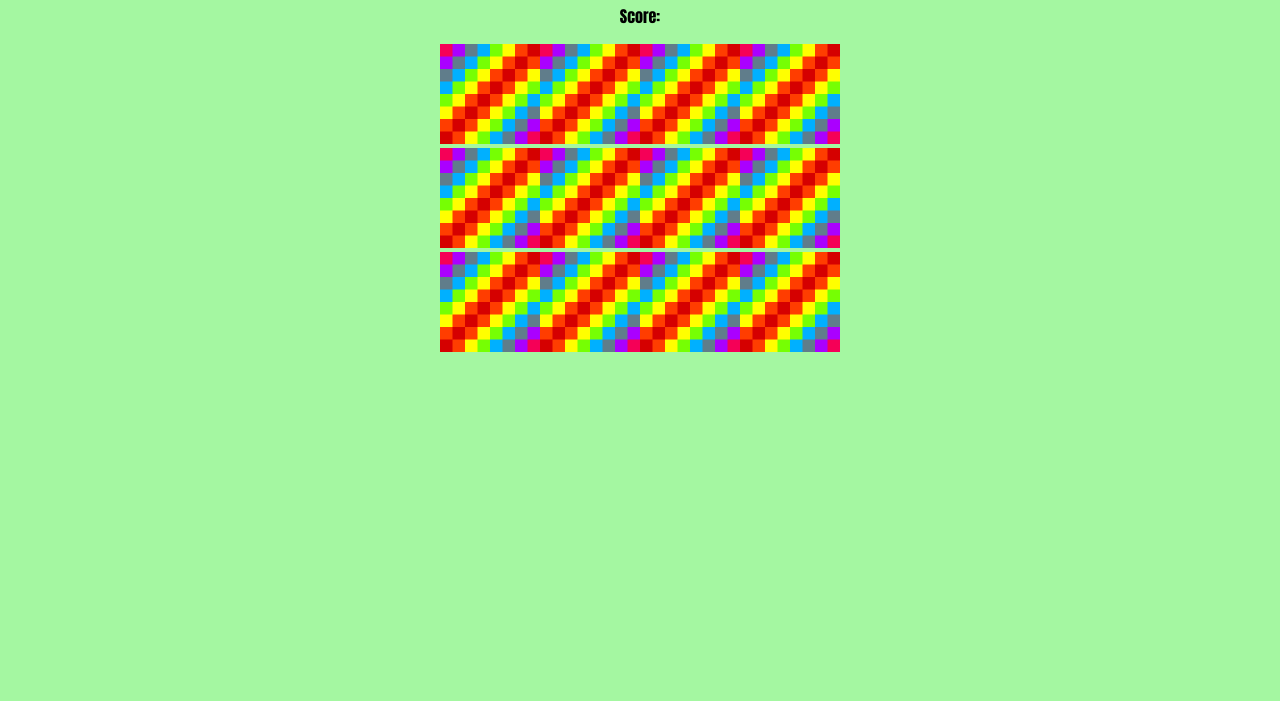
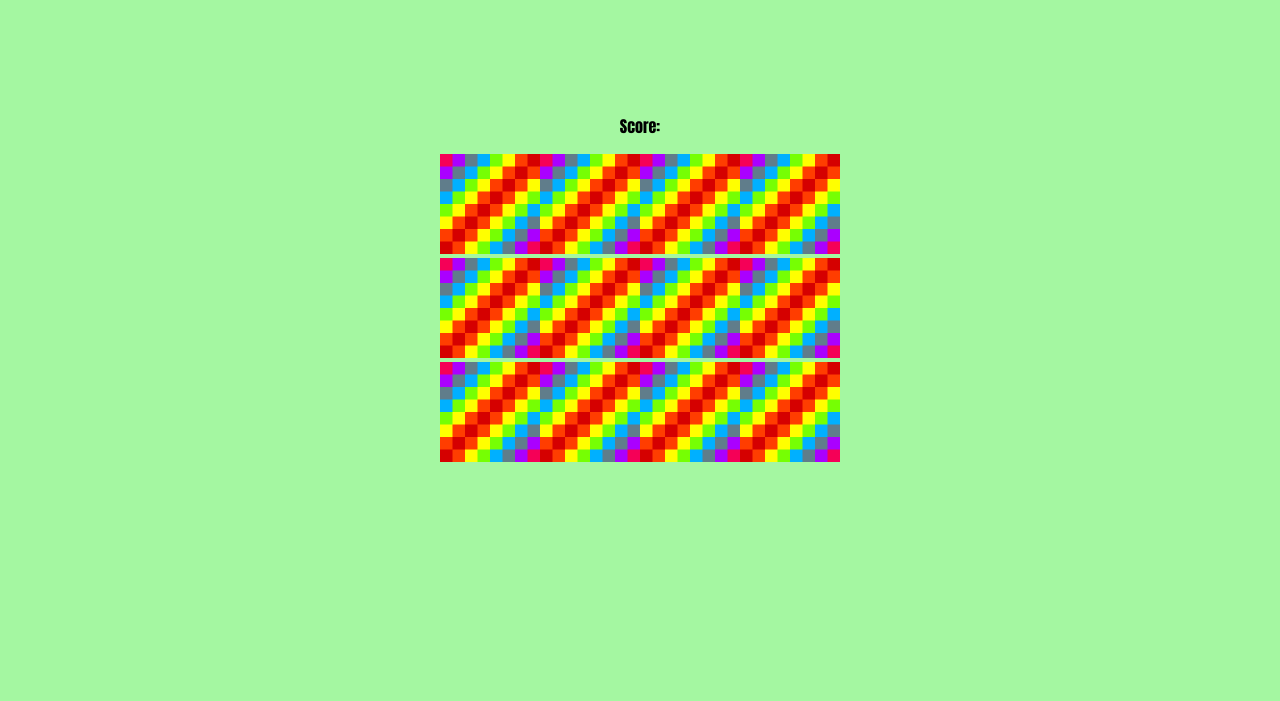
Before and after one commit to ThePalelady/trabalho-pw-jogos, a plain HTML site: page telas/JogoDaMemoria.html in a window 1280 px wide. Shown: the part 99-800 px from the top of the page. Drawn offline with Linux system fonts and the light colour scheme.

Commit message:
0911
sdafgçyidfrn

```diff
--- a/style/cobrinha.css
+++ b/style/cobrinha.css
@@ -23,12 +23,13 @@
 
 
 body {
-    background-color: #696969;
     display: flex;
-    min-height: 100vh;
     align-items: center;
     flex-direction: column;
     color: white;
+    margin: 8px;
+    background-color:rgb(164, 247, 161);
+
 }
 
 canvas {
@@ -40,6 +41,7 @@ canvas {
     flex-direction: column;
     align-items: center;
     font-size: 1.8rem;
+    color: #111 ;
 }
 
 .score--value {
@@ -55,6 +57,7 @@ canvas {
     flex-direction: column;
     align-items: center;
     z-index: 1;
+    margin-top: 20%;
 }
 
 .game-over {
--- a/style/memoria.css
+++ b/style/memoria.css
@@ -2,6 +2,7 @@
   body{
     flex-direction:column ;
     background-color:rgb(164, 247, 161);
+    border-radius: 10px;
   }
 
   .grid {
@@ -38,3 +39,8 @@
     width: 150px;
     height: 150px;
   }
+
+  .jogoDaMemoria{
+    margin-top: 10%;
+
+  }
```
Also changed, not shown: menu.html (+17 -0 lines).
